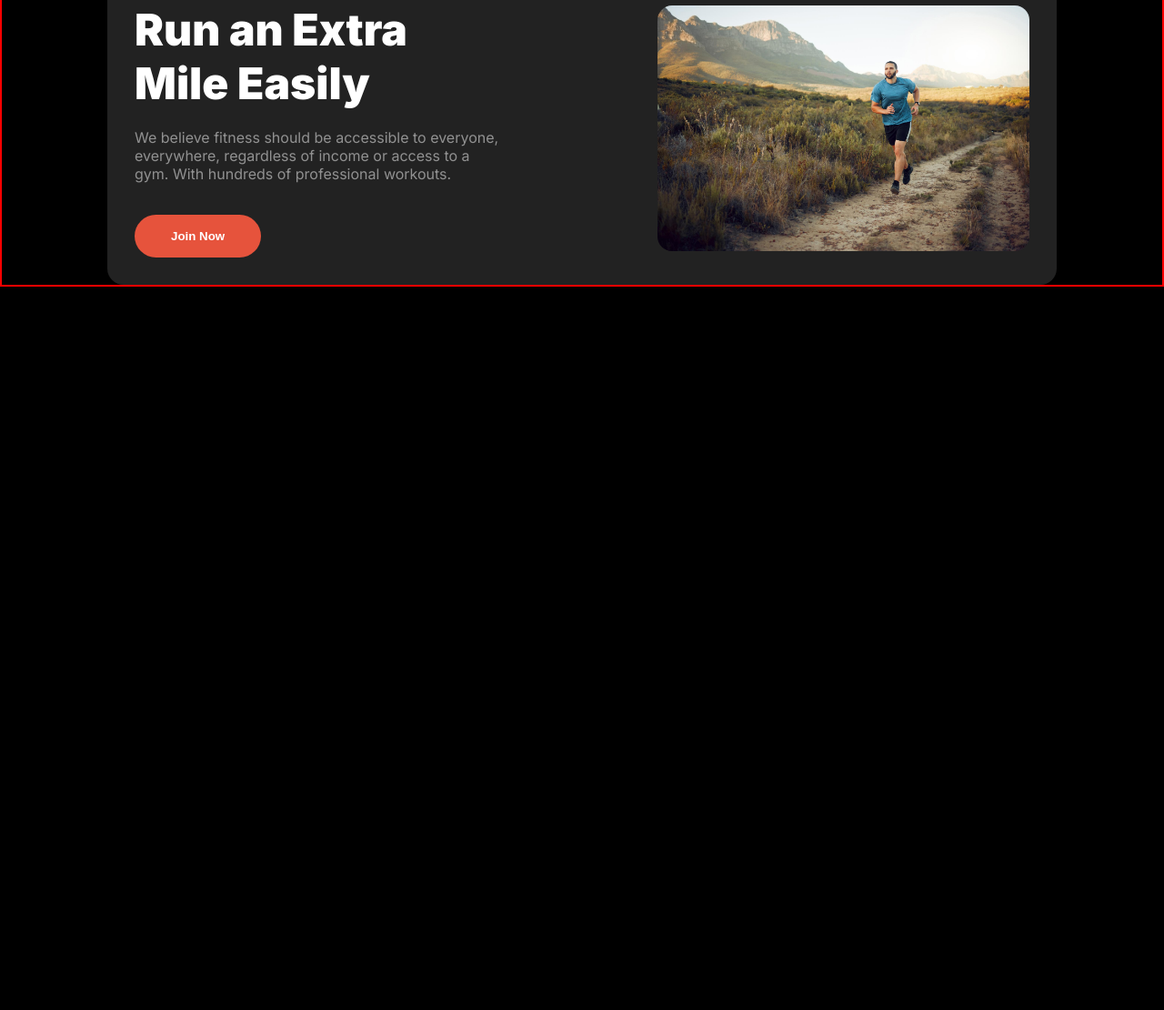
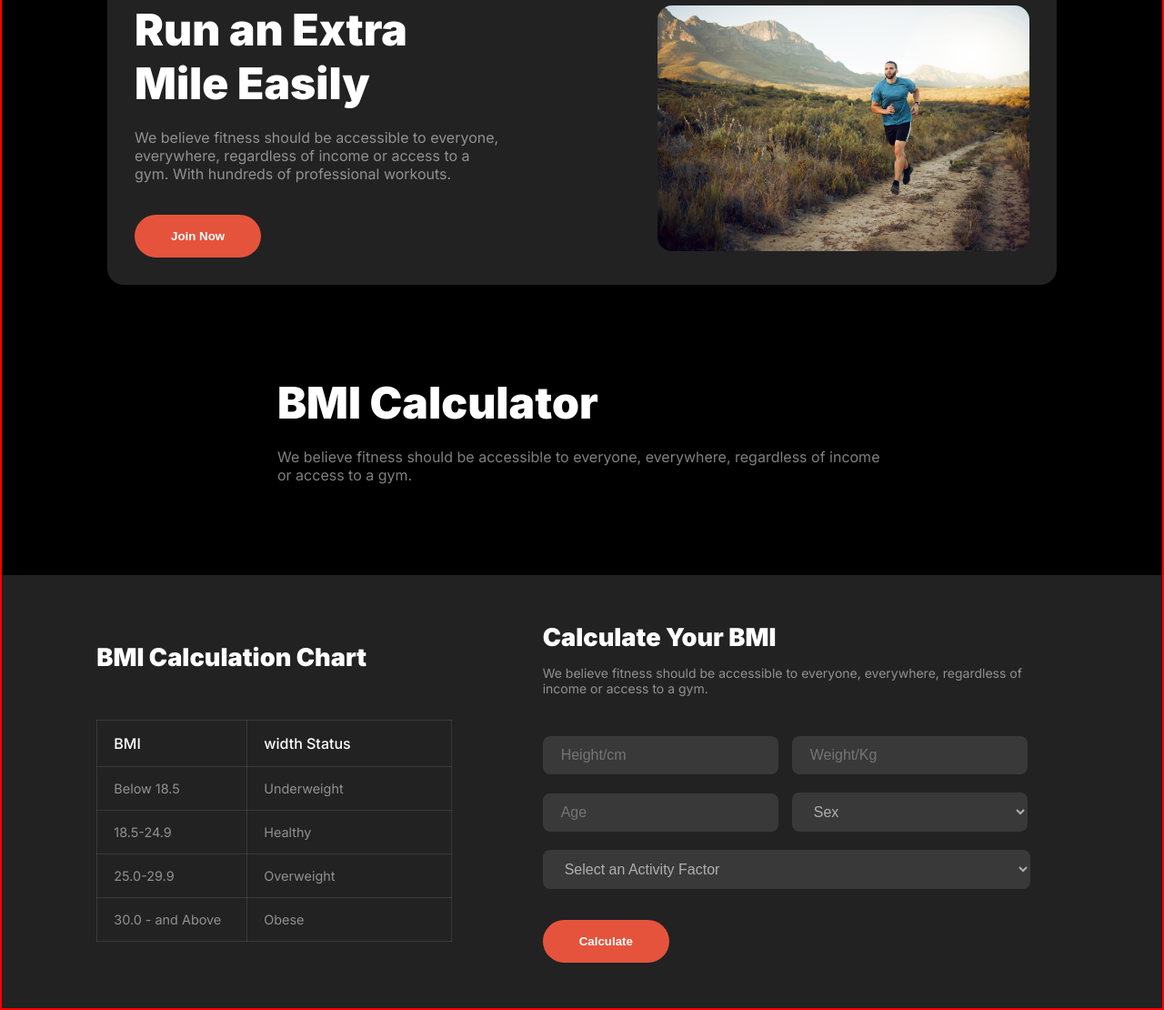
Before and after one commit to munna516/Assignment-2, a plain HTML site: page index.html in a window 1280 px wide. Shown: the part 1393-2503 px from the top of the page at 91% size. Before the commit the page ends 1708 px from the top, so only its background shows below. Drawn offline with Linux system fonts and the light colour scheme.

Commit message:
BMI calculation section added

```diff
--- a/CSS/small-device-responsive.css
+++ b/CSS/small-device-responsive.css
@@ -70,4 +70,22 @@
     #run-extra {
         margin-top: 70px;
     }
+
+    .bmi-calculation-container {
+        flex-direction: column;
+        align-items: center;
+        gap: 40px;
+        margin-top: 0px;
+    }
+
+    .bmi-title-description {
+        width: 353px;
+        margin-bottom: 10px;
+    }
+
+    .bmi-calculation,
+    .bmi-chart {
+        width: 100%;
+        padding: 20px;
+    }
 }
--- a/CSS/styles.css
+++ b/CSS/styles.css
@@ -33,6 +33,7 @@ body {
     padding: 12px 20px;
     font-weight: 600;
     color: var(--secondary-color);
+    cursor: pointer;
 }
 
 .btn-secondary {
@@ -42,6 +43,7 @@ body {
     font-weight: 600;
     color: var(--secondary-color);
     border: none;
+    cursor: pointer;
 }
 
 .btn-tertiary {
@@ -52,6 +54,7 @@ body {
     background-color: black;
     color: white;
     margin-left: 14px;
+    cursor: pointer;
 }
 
 .section-content {
@@ -278,3 +281,107 @@ body {
     width: 100%;
     border-radius: 1rem;
 }
+
+/* BMI Style */
+.bmi-title-description {
+    width: 670px;
+    margin: 100px auto;
+}
+
+.bmi-calculation-container {
+    max-width: 1440px;
+    margin: 0 auto;
+    background: rgb(34, 34, 34);
+    color: white;
+    display: flex;
+    justify-content: center;
+    align-items: center;
+    gap: 100px;
+    padding-top: 52px;
+    padding-bottom: 50px;
+}
+
+.bmi-chart table {
+    border-collapse: collapse;
+}
+
+.bmi-calculation {
+    width: 577px;
+}
+
+.bmi-chart th {
+    color: var(--secondary-color);
+    font-size: 1rem;
+    font-weight: 500;
+    text-align: left;
+    padding: 15px 110px 15px 18px;
+}
+
+.bmi-chart td {
+    color: var(--tertiary-color);
+    font-size: 0.9rem;
+    font-weight: 400;
+    padding: 15px 28px 15px 18px;
+}
+
+.bmi-chart td,
+.bmi-chart th {
+    border: 1px solid rgba(255, 255, 255, 0.1);
+}
+
+.bmi-chart caption,
+.bmi-calculation-title {
+    color: rgb(255, 255, 255);
+    font-size: 1.7rem;
+    font-weight: 900;
+    text-align: left;
+    margin-bottom: 52px;
+}
+
+.bmi-calculation-title {
+    margin-bottom: 14px;
+}
+
+.bmi-calculation-description {
+    color: var(--tertiary-color);
+    font-size: 0.875rem;
+    font-weight: 400;
+    margin-bottom: 34px;
+
+}
+
+#height,
+#Weight,
+#age,
+#sex,
+#activity {
+    width: 45%;
+    border-radius: 8px;
+    background: rgba(255, 255, 255, 0.1);
+    border: none;
+    color: rgba(255, 255, 255, 0.6);
+    font-size: 1rem;
+    font-weight: 400;
+    padding: 12px 40px 12px 20px;
+    margin-top: 10px;
+    margin-right: 10px;
+    margin-bottom: 10px;
+
+}
+
+#sex,
+#activity {
+    cursor: pointer;
+}
+
+#activity {
+    width: 93%;
+    margin-bottom: 34px;
+}
+
+#sex option,
+#activity option {
+    background-color: black;
+    color: var(--tertiary-color);
+
+}
--- a/index.html
+++ b/index.html
@@ -105,6 +105,73 @@
                 </div>
             </div>
         </section>
+
+        <!-- BMI Section -->
+        <section id="bmi">
+            <div class="bmi-title-description">
+                <h2 class="section-title">BMI Calculator</h2>
+                <p class="section-description">We believe fitness should be accessible to everyone, everywhere,
+                    regardless
+                    of income or access to a gym.</p>
+            </div>
+            <div class="bmi-calculation-container">
+                <div class="bmi-chart">
+                    <table>
+                        <caption>BMI Calculation Chart</caption>
+                        <thead>
+                            <tr>
+                                <th>BMI</th>
+                                <th>width Status</th>
+                            </tr>
+                        </thead>
+                        <tbody>
+                            <tr>
+                                <td>Below 18.5</td>
+                                <td>Underweight</td>
+                            </tr>
+                            <tr>
+                                <td>18.5-24.9</td>
+                                <td>Healthy</td>
+                            </tr>
+                            <tr>
+                                <td>25.0-29.9</td>
+                                <td>Overweight</td>
+                            </tr>
+                            <tr>
+                                <td>30.0 - and Above</td>
+                                <td>Obese</td>
+                            </tr>
+                        </tbody>
+                    </table>
+                </div>
+                <div class="bmi-calculation">
+                    <h2 class="bmi-calculation-title">Calculate Your BMI</h2>
+                    <p class="bmi-calculation-description">We believe fitness should be accessible to everyone,
+                        everywhere, regardless of income or access to a gym. </p>
+                    <form>
+                        <input type="text" name="" id="height" placeholder="Height/cm">
+                        <input type="text" name="" id="Weight" placeholder="Weight/Kg">
+                        <input type="text" name="" id="age" placeholder="Age">
+                        <select id="sex" name="sex">
+                            <option value="" disabled selected hidden>Sex</option>
+                            <option value="male">Male</option>
+                            <option value="female">Female</option>
+                            <option value="other">Other</option>
+                        </select>
+                        <select id="activity" name="activity">
+                            <option value="" disabled selected hidden>Select an Activity Factor</option>
+                            <option value="sedentary">Sedentary</option>
+                            <option value="light">Lightly Active</option>
+                            <option value="moderate">Moderately Active </option>
+                            <option value="active">Active</option>
+                            <option value="very-active">Very Active</option>
+                        </select>
+                    </form>
+                    <button class="btn-secondary">Calculate</button>
+
+                </div>
+            </div>
+        </section>
     </main>
 </body>
 
```
